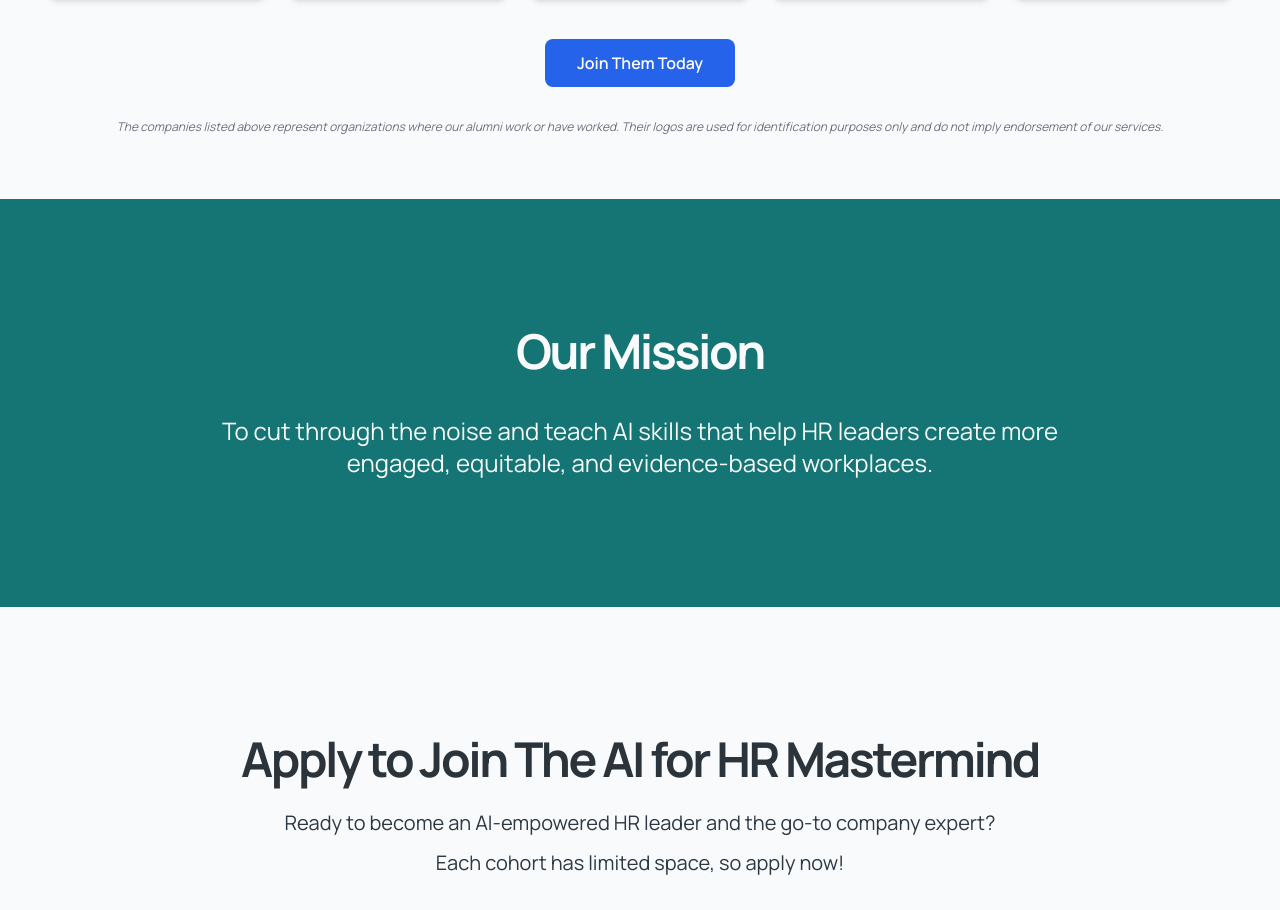
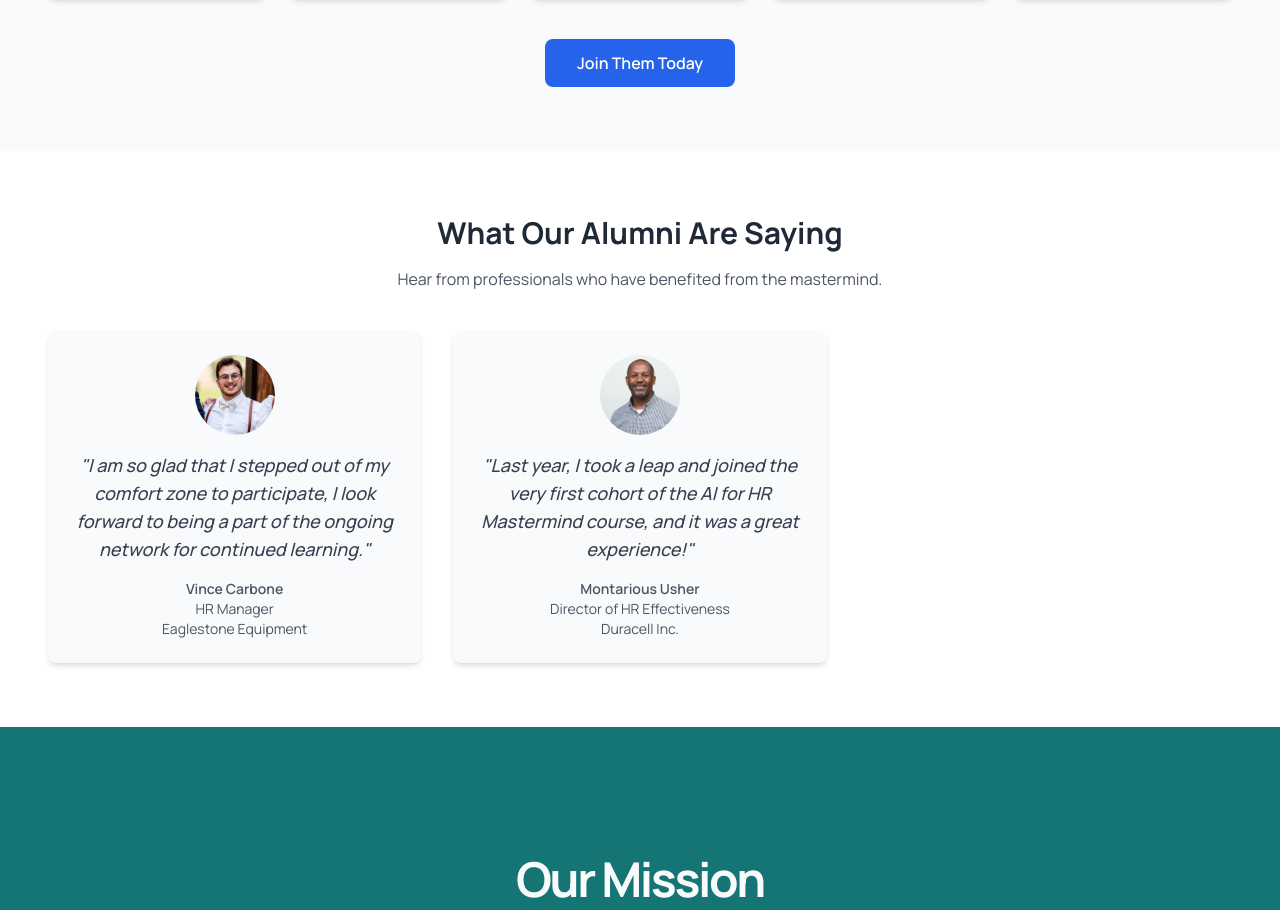
Before and after one commit to SimpleJoySolutions/workplace-labs-mastermind, a Next.js app: page / in a window 1280 px wide. Shown: the part 9021-9931 px from the top of the page. Built offline with nearby package versions, Linux system fonts and the light colour scheme.

Commit message:
Feat/social proof (#4)
* social proof

* added montarious and vince

```diff
--- a/src/components/alumni-companies-section.tsx
+++ b/src/components/alumni-companies-section.tsx
@@ -1,12 +1,37 @@
-import Image from 'next/image';
+import Image from "next/image";
 
 export const AlumniCompaniesSection = () => {
   const companies = [
-    { name: 'Google', logo: '/images/logo_google.webp', url: 'https://google.com', alt: 'Google company logo' },
-    { name: 'Duracell', logo: '/images/logo_duracell.webp', url: 'https://duracell.com', alt: 'Duracell company logo' },
-    { name: 'Toyota Connected', logo: '/images/logo_toyota_connected.webp', url: 'https://toyotaconnected.com', alt: 'Toyota Connected company logo' },
-    { name: 'Eaglestone Inc', logo: '/images/logo_eaglestone.webp', url: 'https://eaglestoneinc.com', alt: 'Eaglestone Inc company logo' },
-    { name: 'Waymo', logo: '/images/logo_waymo.webp', url: 'https://waymo.com', alt: 'Waymo company logo' },
+    {
+      name: "Google",
+      logo: "/images/logo_google.webp",
+      url: "https://google.com",
+      alt: "Google company logo",
+    },
+    {
+      name: "Duracell",
+      logo: "/images/logo_duracell.webp",
+      url: "https://duracell.com",
+      alt: "Duracell company logo",
+    },
+    {
+      name: "Toyota Connected",
+      logo: "/images/logo_toyota_connected.webp",
+      url: "https://toyotaconnected.com",
+      alt: "Toyota Connected company logo",
+    },
+    {
+      name: "Eaglestone Inc",
+      logo: "/images/logo_eaglestone.webp",
+      url: "https://eaglestoneinc.com",
+      alt: "Eaglestone Inc company logo",
+    },
+    {
+      name: "Waymo",
+      logo: "/images/logo_waymo.webp",
+      url: "https://waymo.com",
+      alt: "Waymo company logo",
+    },
   ];
 
   return (
@@ -46,10 +71,10 @@ export const AlumniCompaniesSection = () => {
           </a>
         </div>
 
-        <p className="mt-8 text-xs text-gray-500 italic">
+        {/* <p className="mt-8 text-xs text-gray-500 italic">
           The companies listed above represent organizations where our alumni work or have worked.
           Their logos are used for identification purposes only and do not imply endorsement of our services.
-        </p>
+        </p> */}
       </div>
     </section>
   );
--- a/src/components/home-body.tsx
+++ b/src/components/home-body.tsx
@@ -23,14 +23,15 @@ To read more about using these font, please visit the Next.js documentation:
 - App Directory: https://nextjs.org/docs/app/building-your-application/optimizing/fonts
 - Pages Directory: https://nextjs.org/docs/pages/building-your-application/optimizing/fonts
 **/
-'use client'
+"use client";
 import Link from "next/link";
 import Image from "next/image";
-import { motion } from 'framer-motion';
-import { PublicationLogosComponent } from './publication-logos';
-import { AlumniCompaniesSection } from './alumni-companies-section';
-import { AboutUsSection } from './about-us-section';
-import { UseCasesSection } from './use-cases-section';
+import { motion } from "framer-motion";
+import { PublicationLogosComponent } from "./publication-logos";
+import { AlumniCompaniesSection } from "./alumni-companies-section";
+import { SocialProofSection } from "./social-proof-section";
+import { AboutUsSection } from "./about-us-section";
+import { UseCasesSection } from "./use-cases-section";
 export const HomeBody = () => {
   return (
     <div className="flex flex-col min-h-[100dvh]">
@@ -92,7 +93,7 @@ export const HomeBody = () => {
                 />
               </motion.div>
             </div>
-        <PublicationLogosComponent />
+            <PublicationLogosComponent />
           </div>
         </motion.section>
         <motion.section
@@ -108,11 +109,11 @@ export const HomeBody = () => {
                   Become your company's go-to leader on AI
                 </h2>
                 <p className="section-paragraph">
-                  Inside the AI in HR Mastermind, you'll get resources
-                  curated for HR leaders, interactive and hands-on group
-                  training sessions, reusable templates and frameworks, and
-                  networking opportunities with like-minded HR and People
-                  leaders from some of the best companies.
+                  Inside the AI in HR Mastermind, you'll get resources curated
+                  for HR leaders, interactive and hands-on group training
+                  sessions, reusable templates and frameworks, and networking
+                  opportunities with like-minded HR and People leaders from some
+                  of the best companies.
                 </p>
               </div>
             </div>
@@ -185,8 +186,7 @@ export const HomeBody = () => {
                 <ul className="text-muted-foreground md:text-xl/relaxed lg:text-base/relaxed xl:text-xl/relaxed text-left space-y-4">
                   <li>
                     <h3 className="text-xl font-bold">
-                      Come with employees saying, "I am afraid for my
-                      job."
+                      Come with employees saying, "I am afraid for my job."
                     </h3>
                     <p>
                       (We help you address the cultural element of a successful
@@ -236,10 +236,9 @@ export const HomeBody = () => {
                     </h3>
                     <p className="section-paragraph">
                       Are you looking for ways to get started with AI? Or maybe
-                      you're experimenting with AI tools and need better
-                      ways to test your progress and get buy-in? If you're
-                      starting or upskilling in AI, this mastermind group is for
-                      you.
+                      you're experimenting with AI tools and need better ways to
+                      test your progress and get buy-in? If you're starting or
+                      upskilling in AI, this mastermind group is for you.
                     </p>
                   </div>
                   <div>
@@ -301,7 +300,8 @@ export const HomeBody = () => {
                   deployments
                 </h4>
                 <p className="text-muted-foreground text-lg">
-                  Assess your organization's AI readiness and learn from real HR case studies of successful (and failed) AI implementations.
+                  Assess your organization's AI readiness and learn from real HR
+                  case studies of successful (and failed) AI implementations.
                 </p>
               </div>
               <div className="border-2 border-muted rounded-lg p-8 flex flex-col items-center">
@@ -327,7 +327,8 @@ export const HomeBody = () => {
                   5 tips for choosing an AI use case that offers real results
                 </h4>
                 <p className="text-muted-foreground text-lg">
-                  Learn the secrets to picking the right tasks to automate or augment with AI
+                  Learn the secrets to picking the right tasks to automate or
+                  augment with AI
                 </p>
               </div>
               <div className="border-2 border-muted rounded-lg p-8 flex flex-col items-center">
@@ -346,12 +347,15 @@ export const HomeBody = () => {
                   <path d="M12 2H2v10l9.29 9.29c.94.94 2.48.94 3.42 0l6.58-6.58c.94-.94.94-2.48 0-3.42L12 2Z" />
                   <path d="M7 7h.01" />
                 </svg>
-                <h3 className="text-2xl font-bold mb-3">Week 3: Build a Prototype</h3>
+                <h3 className="text-2xl font-bold mb-3">
+                  Week 3: Build a Prototype
+                </h3>
                 <h4 className="text-xl mb-3">
                   3 steps to building a proof-of-concept
                 </h4>
                 <p className="text-muted-foreground text-lg">
-                  Quickly build prototypes that demonstrate the value of your AI initiatives.
+                  Quickly build prototypes that demonstrate the value of your AI
+                  initiatives.
                 </p>
               </div>
               <div className="border-2 border-muted rounded-lg p-8 flex flex-col items-center">
@@ -372,12 +376,15 @@ export const HomeBody = () => {
                   <path d="M17 22v-4.172a2 2 0 0 0-.586-1.414L12 12l-4.414 4.414A2 2 0 0 0 7 17.828V22" />
                   <path d="M7 2v4.172a2 2 0 0 0 .586 1.414L12 12l4.414-4.414A2 2 0 0 0 17 6.172V2" />
                 </svg>
-                <h3 className="text-2xl font-bold mb-3">Week 4: Prepare to Scale</h3>
+                <h3 className="text-2xl font-bold mb-3">
+                  Week 4: Prepare to Scale
+                </h3>
                 <h4 className="text-xl mb-3">
                   How to scale your proof-of-concept
                 </h4>
                 <p className="text-muted-foreground text-lg">
-                  Draft a real-life action plan to scale your AI initiatives and deliver sustainable value.
+                  Draft a real-life action plan to scale your AI initiatives and
+                  deliver sustainable value.
                 </p>
               </div>
             </div>
@@ -452,6 +459,7 @@ export const HomeBody = () => {
           transition={{ duration: 0.5, delay: 0.2 }}
         >
           <AlumniCompaniesSection />
+          <SocialProofSection />
         </motion.section>
         <motion.section
           initial={{ opacity: 0 }}
@@ -490,8 +498,8 @@ export const HomeBody = () => {
                   Apply to Join The AI for HR Mastermind
                 </h2>
                 <p className="section-paragraph">
-                  Ready to become an AI-empowered HR leader and
-                  the go-to company expert?
+                  Ready to become an AI-empowered HR leader and the go-to
+                  company expert?
                 </p>
                 <p className="section-paragraph">
                   Each cohort has limited space, so apply now!
--- /dev/null
+++ b/src/components/social-proof-section.tsx
@@ -0,0 +1,67 @@
+import Image from "next/image";
+
+type Testimonial = {
+  name: string;
+  title: string;
+  company: string;
+  photo: string;
+  quote: string;
+};
+
+export const SocialProofSection = () => {
+  const testimonials: Testimonial[] = [
+    {
+      name: "Vince Carbone",
+      title: "HR Manager",
+      company: "Eaglestone Equipment",
+      photo: "/images/vince-square.jpg",
+      quote:
+        "I am so glad that I stepped out of my comfort zone to participate, I look forward to being a part of the ongoing network for continued learning.",
+    },
+    {
+      name: "Montarious Usher",
+      title: "Director of HR Effectiveness",
+      company: "Duracell Inc.",
+      photo: "/images/montarious-square.jpg",
+      quote:
+        "Last year, I took a leap and joined the very first cohort of the AI for HR Mastermind course, and it was a great experience!",
+    },
+  ];
+
+  return (
+    <section className="bg-white py-16">
+      <div className="max-w-7xl mx-auto px-6 sm:px-8 lg:px-12 text-center">
+        <h2 className="text-3xl font-bold text-gray-800">
+          What Our Alumni Are Saying
+        </h2>
+        <p className="mt-4 text-gray-600">
+          Hear from professionals who have benefited from the mastermind.
+        </p>
+        <div className="mt-10 grid grid-cols-1 sm:grid-cols-2 lg:grid-cols-3 gap-8">
+          {testimonials.map((testimonial) => (
+            <div
+              key={testimonial.name}
+              className="bg-gray-50 p-6 shadow-md rounded-lg flex flex-col items-center"
+            >
+              <Image
+                src={testimonial.photo}
+                alt={`${testimonial.name}'s profile picture`}
+                width={80}
+                height={80}
+                className="rounded-full object-cover"
+              />
+              <p className="mt-4 text-lg font-medium text-gray-700 italic">
+                "{testimonial.quote}"
+              </p>
+              <div className="mt-4 text-sm text-gray-600">
+                <p className="font-semibold">{testimonial.name}</p>
+                <p>{testimonial.title}</p>
+                <p>{testimonial.company}</p>
+              </div>
+            </div>
+          ))}
+        </div>
+      </div>
+    </section>
+  );
+};
```
Also changed, not shown: public/images/montarious-square.jpg (added), public/images/vince-square.jpg (added).
